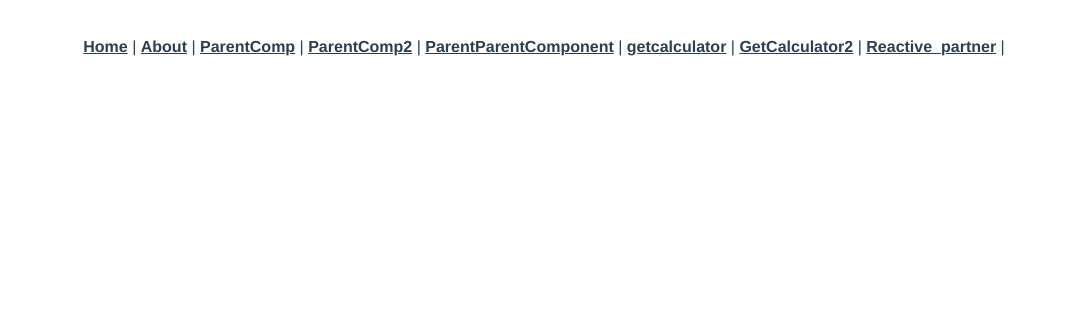
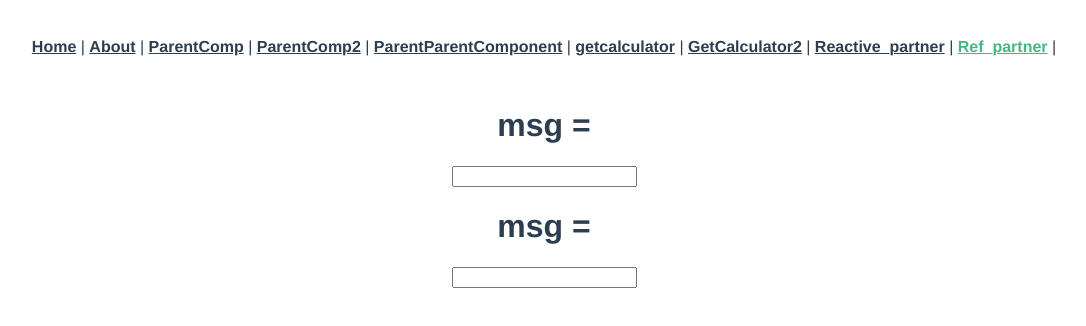
Before and after one commit to radio700/vue-project, a Vue app: page /refpartner in a window 1280 px wide. Shown: the top 326 px of the page, without its empty margins (96-1182 px from the left). Built offline with nearby package versions, Linux system fonts and the light colour scheme.

Commit message:
ref연습

```diff
--- a/src/App.vue
+++ b/src/App.vue
@@ -8,6 +8,7 @@
         <router-link to="/getcalculator">getcalculator</router-link> |
         <router-link to="/getcalculator2">GetCalculator2</router-link> |
         <router-link to="/reactivepartner">Reactive_partner</router-link> |
+        <router-link to="/refpartner">Ref_partner</router-link> |
 
     </nav>
     <router-view/>
--- a/src/router/index.js
+++ b/src/router/index.js
@@ -6,6 +6,7 @@ import ParentParentComponent from '@/views/childPreantExample/provide_inject/Par
 import GetCalculator from '@/views/compositionApi/GetCalculator.vue'
 import GetCalculator2 from '@/views/compositionApi/GetCalculator2.vue'
 import Reactive_partner from '@/views/react_ref/Reactive_partner.vue'
+import Ref_partner from '@/views/react_ref/Ref_partner.vue'
 const routes = [
     {
         path: "/",
@@ -51,6 +52,11 @@ const routes = [
         name: "getcalculator2",
         component: Reactive_partner,
     },
+    {
+        path: "/refpartner",
+        name: "getcalculatorrefpartner",
+        component: Ref_partner,
+    },
 ];
 
 const router = createRouter({
--- /dev/null
+++ b/src/views/react_ref/Ref_partner.vue
@@ -0,0 +1,21 @@
+<template>
+    <div>
+        <h1>msg = {{ msg1 }}</h1>
+        <input v-model="msg1">
+        <h1>msg = {{ msg2 }}</h1>
+        <input v-model="msg2">
+    </div>
+</template>
+<script>
+import { ref } from 'vue';
+//reactive와 ref의 차이점은 reactive는 객체 전체를 추적하고 ref는 객체 내의 특정 값을 추적한다.
+//소스까보면 ref도 reactive 사용중이다
+export default {
+    setup() {
+        const msg1 = ref("");
+        const msg2 = ref("");
+        return {msg1,msg2}
+    },
+
+}
+</script>
```
